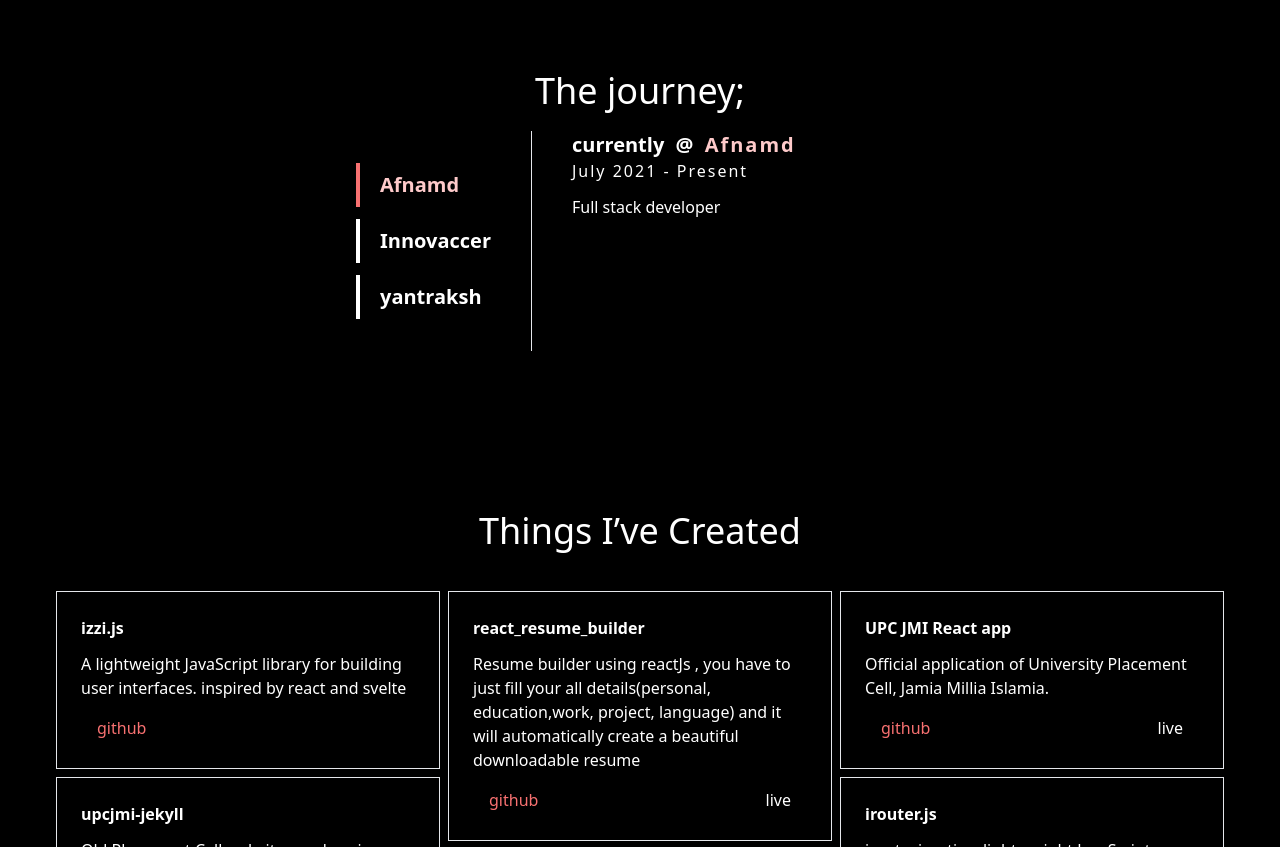
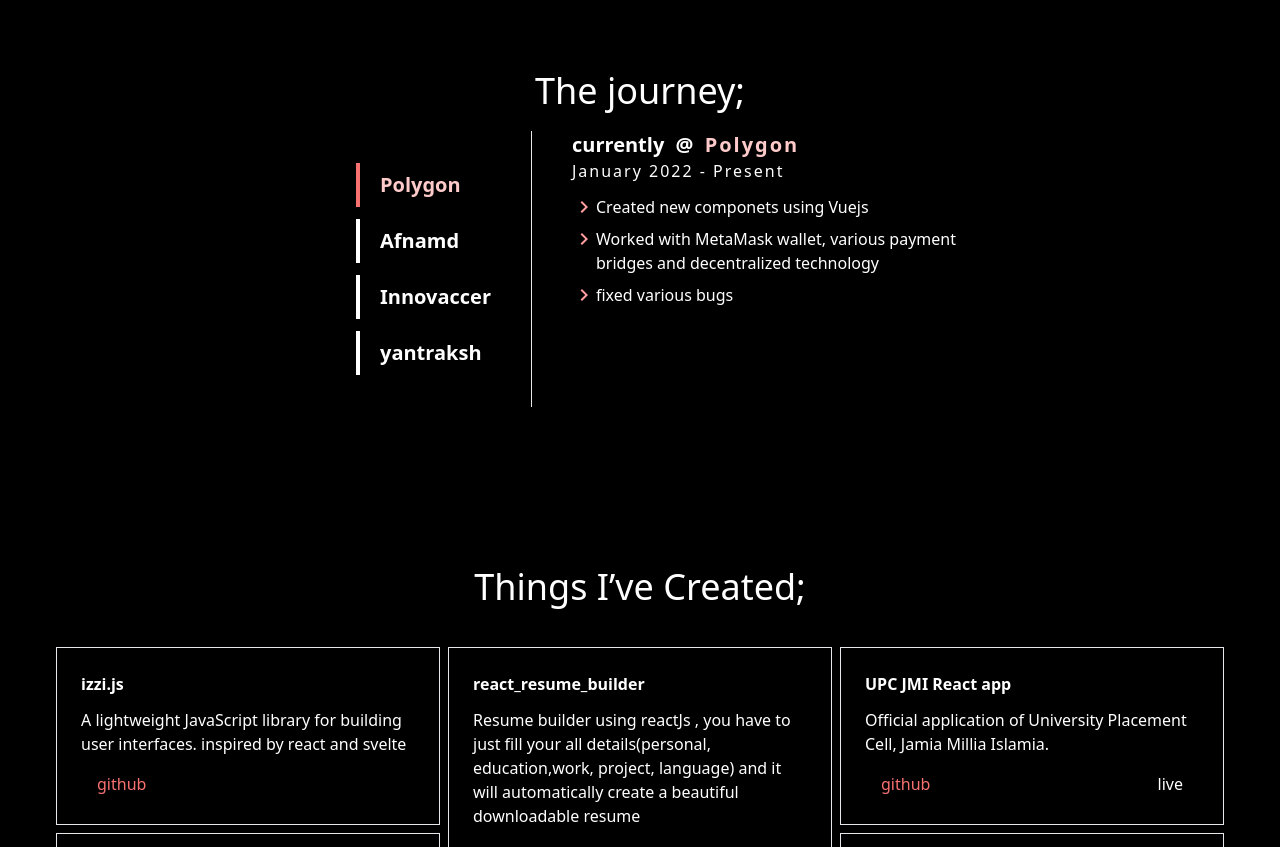
Before and after one commit to alhacen/alhacen.github.io, a React (Create React App) app: page / in a window 1280 px wide. Shown: the part 740-1587 px from the top of the page. Built offline with nearby package versions, Linux system fonts and the light colour scheme.

Commit message:
new: added polygon

```diff
--- a/src/components/experience.js
+++ b/src/components/experience.js
@@ -3,12 +3,24 @@
     const experienceColRef = useRef(null)
     const experience = [
         {
+            displayName:"Polygon",
+            data:
+                {
+                    header: 'currently',
+                    subHeader: 'January 2022 - Present',
+                    li:'Created new componets using Vuejs <br> Worked with MetaMask wallet, various payment bridges and decentralized technology <br> fixed various bugs'
+                    // text: 'working as a full-stack and  UI UX desingner. mainly working on websocket, payment gateway and prototyping Ui components on figma',
+                }
+
+        },
+        {
             displayName:"Afnamd",
             data:
                 {
-                    header: 'currently',
-                    subHeader: 'July 2021 - Present',
-                    text: 'Full stack developer',
+                    header: 'FullStack Developer',
+                    subHeader: 'July 2021 - January 2022',
+                    li:'Lead development and design team. <br>created a better routing architectural pattern for expressjs. <br>collaborated with people of different disciplines. <br>Gained experience in resolving conflicts with colleagues. <br>Developed Products and provided tech services to several clients. '
+                    // text: 'working as a full-stack and  UI UX desingner. mainly working on websocket, payment gateway and prototyping Ui components on figma',
                 }
 
         },
@@ -87,6 +99,7 @@
                             </div>:null
 
                         }
+                        <div className='pt-3'>
                             {
                                 experience[selected].data.li?
                                     <div className="p-8 md:p-0 pt-3 flex flex-col gap-2">
@@ -108,6 +121,7 @@
                                 :null
 
                             }
+                        </div>
 
                         <div className="pt-3 flex flex-col gap-2">
                             {experience[selected].data.text}
--- a/src/components/projects.js
+++ b/src/components/projects.js
@@ -86,7 +86,7 @@
     return(
         <div className=" bg-black  pb-36 justify-center gap-3 text-white">
             <div className="w-full text-center text-4xl pb-10 p-4">
-                Things I’ve Created
+                Things I’ve Created;
             </div>
             <div className="flex flex-wrap justify-center gap-2">
                 {
```
Lines whose indentation alone changed are shown as unchanged.
